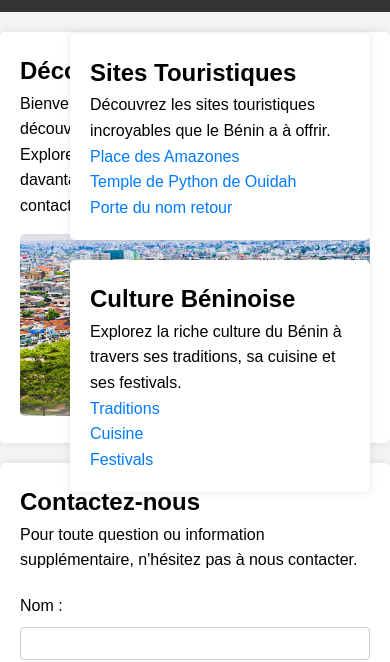
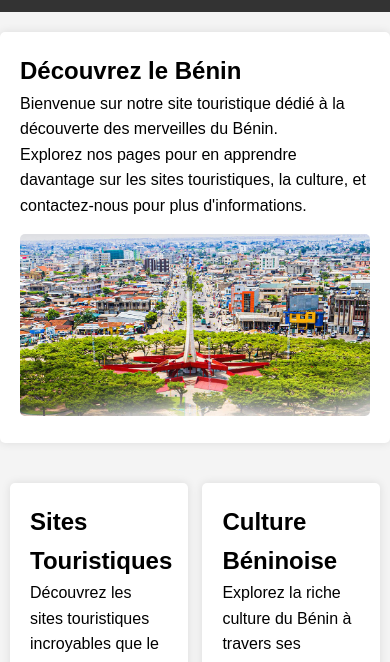
Before and after one commit to Ronasdev/tourisme-au-benin, a plain HTML site: page index.html in a window 390 px wide. Shown: the part 141-803 px from the top of the page. Drawn offline with Linux system fonts and the light colour scheme.

Commit message:
Responsive fait

```diff
--- a/styles/style.css
+++ b/styles/style.css
@@ -84,10 +84,28 @@ section {
 }
 /* utilisation du positionnement en absolute pour positionner à droite le sidebar */
 aside.side-bar{
-    width: 300px;
+    max-width: 300px;
     position: absolute;
     right: 20px;
     top: 155px;
+}
+@media all and (max-width: 1400px) {
+    aside.side-bar{
+        position: inherit !important;
+        max-width: 800px !important;
+        padding: 0 10px;
+        margin: auto;
+    }
+    .side-bar section{
+        display: inline-block;
+        width: 48%;
+        min-height: 340px;
+        max-height: 340px;
+        overflow-y: hidden;
+    }
+    .side-bar section:last-child{
+        float: right;
+    }
 }
 
 .titre-principal{
```
